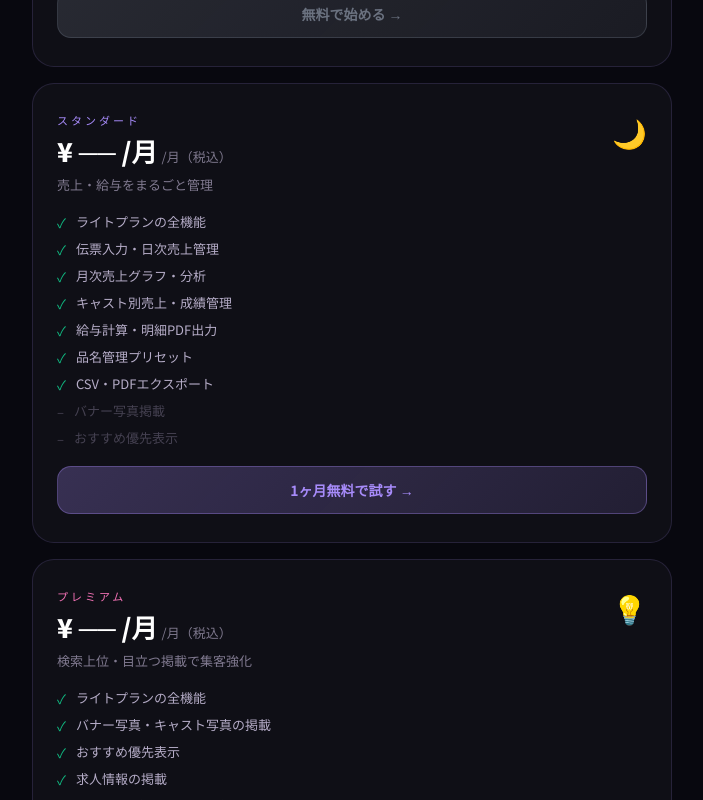
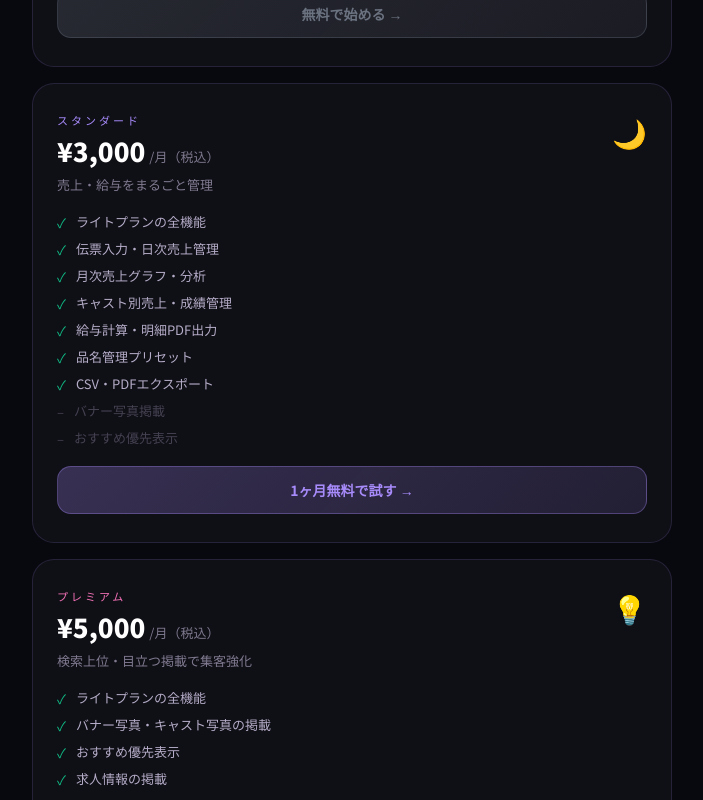
Before and after one commit to knight-vision/night-vision, a Next.js app: page /for-owners in a window 1280 px wide. Shown: the part 2440-3240 px from the top of the page, without its empty margins (288-991 px from the left). Built offline with nearby package versions, Linux system fonts and the light colour scheme.

Commit message:
料金を設定: スタンダード¥3,000 / プレミアム¥5,000 / プロ¥8,000

```diff
--- a/app/for-owners/page.tsx
+++ b/app/for-owners/page.tsx
@@ -36,8 +36,8 @@ const PLANS = [
   {
     key: "standard",
     name: "スタンダード",
-    price: null, // TBD
-    priceLabel: "¥ ── /月",
+    price: 3000,
+    priceLabel: "¥3,000",
     desc: "売上・給与をまるごと管理",
     badge: null,
     color: "#a78bfa",
@@ -60,8 +60,8 @@ const PLANS = [
   {
     key: "premium",
     name: "プレミアム",
-    price: null,
-    priceLabel: "¥ ── /月",
+    price: 5000,
+    priceLabel: "¥5,000",
     desc: "検索上位・目立つ掲載で集客強化",
     badge: null,
     color: "#f472b6",
@@ -83,8 +83,8 @@ const PLANS = [
   {
     key: "pro",
     name: "プロ",
-    price: null,
-    priceLabel: "¥ ── /月",
+    price: 8000,
+    priceLabel: "¥8,000",
     desc: "全機能無制限。これ一つで完結",
     badge: "おすすめ",
     color: "#fbbf24",
@@ -211,8 +211,9 @@ export default function ForOwnersPage() {
                   <div style={{ fontSize: 11, color: plan.color, letterSpacing: 3, marginBottom: 4 }}>{plan.name.toUpperCase()}</div>
                   <div style={{ fontSize: 26, fontWeight: 900, color: "#fff" }}>
                     {plan.priceLabel}
-                    {plan.price === 0 && <span style={{ fontSize: 13, fontWeight: 400, color: "rgba(200,190,220,0.6)", marginLeft: 4 }}>/月</span>}
-                    {plan.price === null && <span style={{ fontSize: 13, fontWeight: 400, color: "rgba(200,190,220,0.6)", marginLeft: 4 }}>/月（税込）</span>}
+                    <span style={{ fontSize: 13, fontWeight: 400, color: "rgba(200,190,220,0.6)", marginLeft: 4 }}>
+                      {plan.price === 0 ? "/月" : "/月（税込）"}
+                    </span>
                   </div>
                 </div>
                 <div style={{ fontSize: 28 }}>
```
